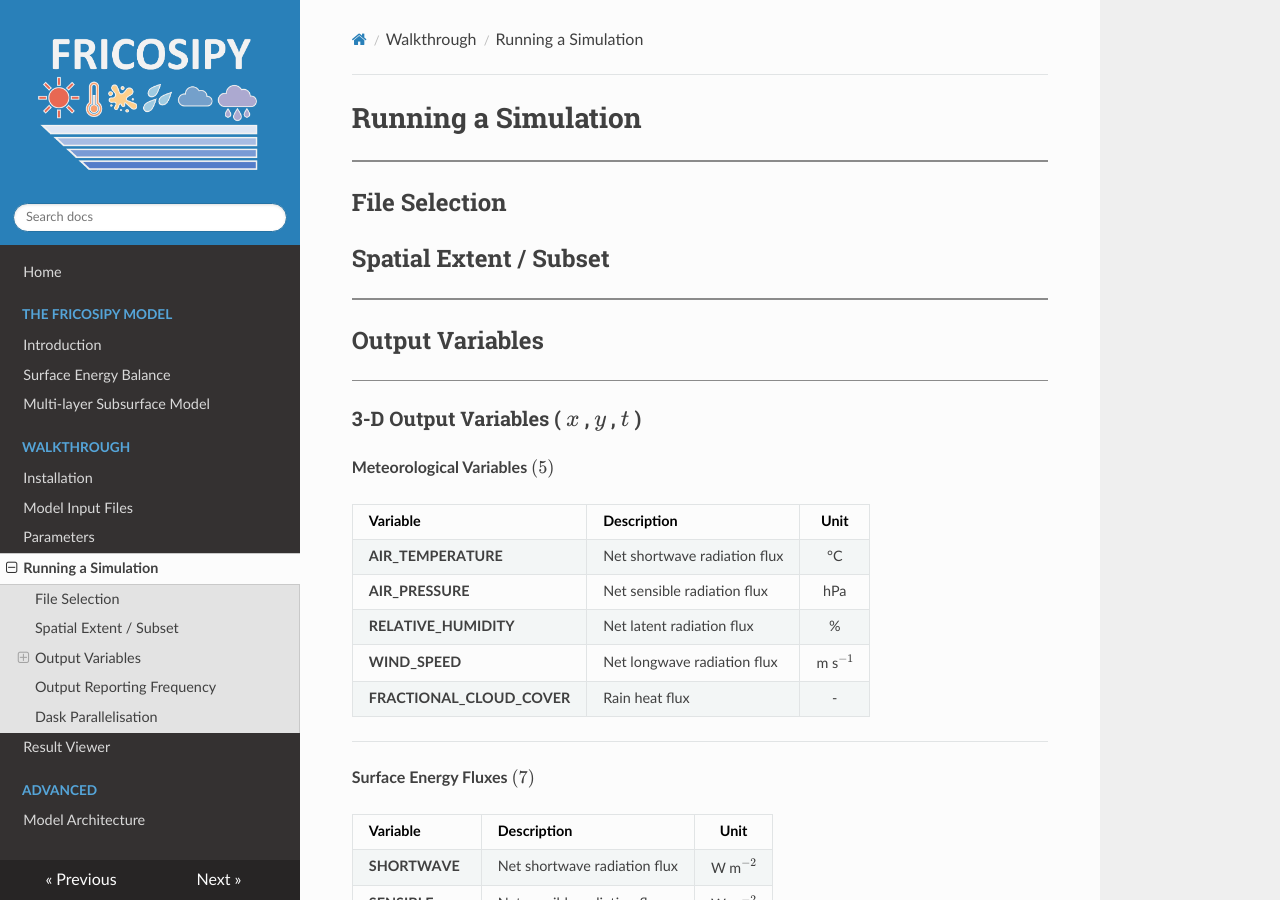
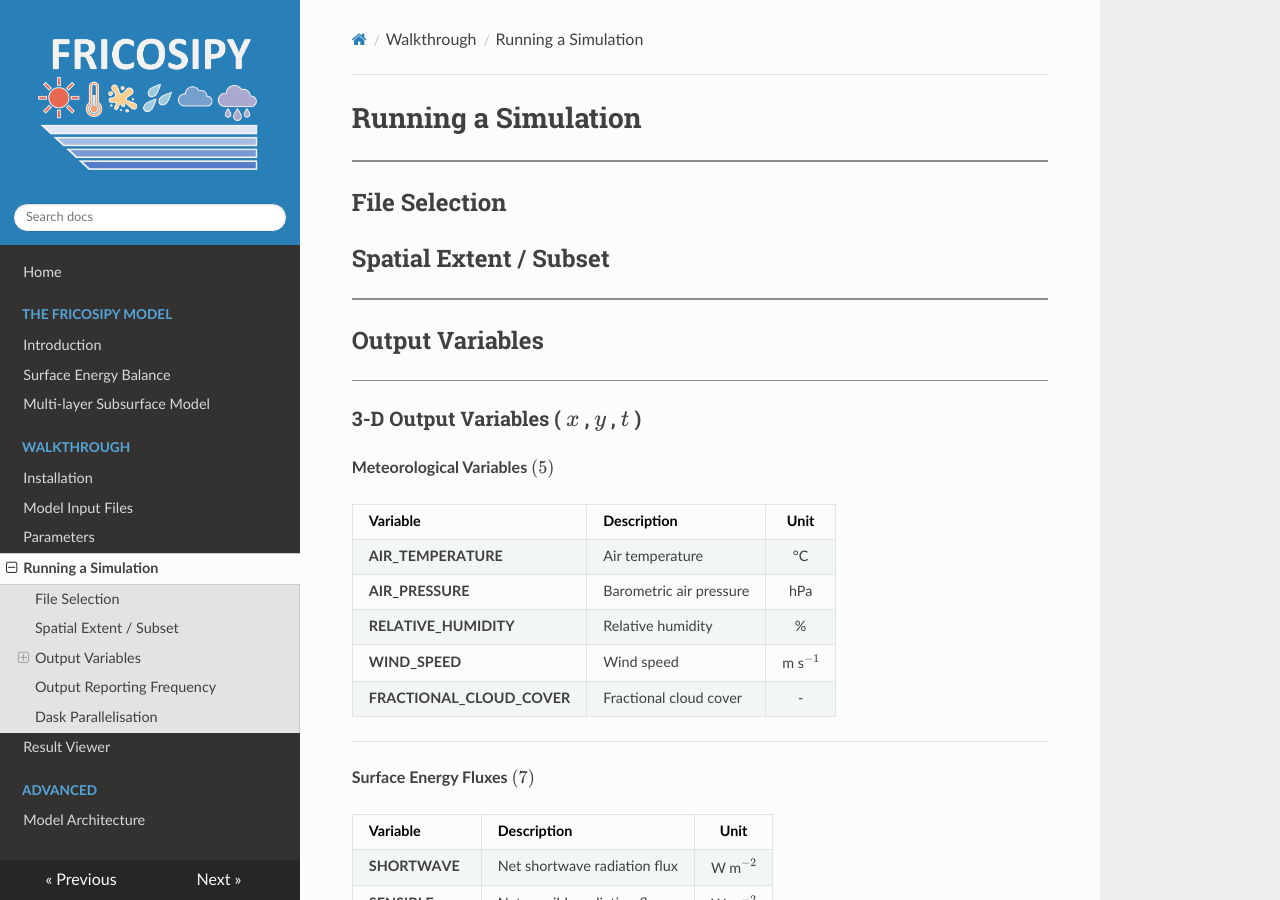
Before and after one commit to MarcusGastaldello/FRICOSIPY, an MkDocs documentation site: the page built from docs/running_a_simulation.md, in a window 1280 px wide and 900 px high. Built offline with MkDocs 1.6.1, drawn with Linux system fonts in a browser that asks for light colours; nearby versions of some CDN libraries.

Commit message:
Update descriptions of meteorological variables

```diff
--- a/docs/running_a_simulation.md
+++ b/docs/running_a_simulation.md
@@ -30,11 +30,11 @@ og_description: An explanation of how to setup the configuration file and run a
 
 | Variable | Description | Unit |
 |:---|:---|:---:|
-| **AIR_TEMPERATURE** | Net shortwave radiation flux | °C |
-| **AIR_PRESSURE** | Net sensible radiation flux | hPa |
-| **RELATIVE_HUMIDITY** | Net latent radiation flux | % |
-| **WIND_SPEED** | Net longwave radiation flux | m s$^{-1}$ |
-| **FRACTIONAL_CLOUD_COVER** | Rain heat flux | - |
+| **AIR_TEMPERATURE** | Air temperature | °C |
+| **AIR_PRESSURE** | Barometric air pressure | hPa |
+| **RELATIVE_HUMIDITY** | Relative humidity | % |
+| **WIND_SPEED** | Wind speed | m s$^{-1}$ |
+| **FRACTIONAL_CLOUD_COVER** | Fractional cloud cover | - |
 
 ---
 
```
